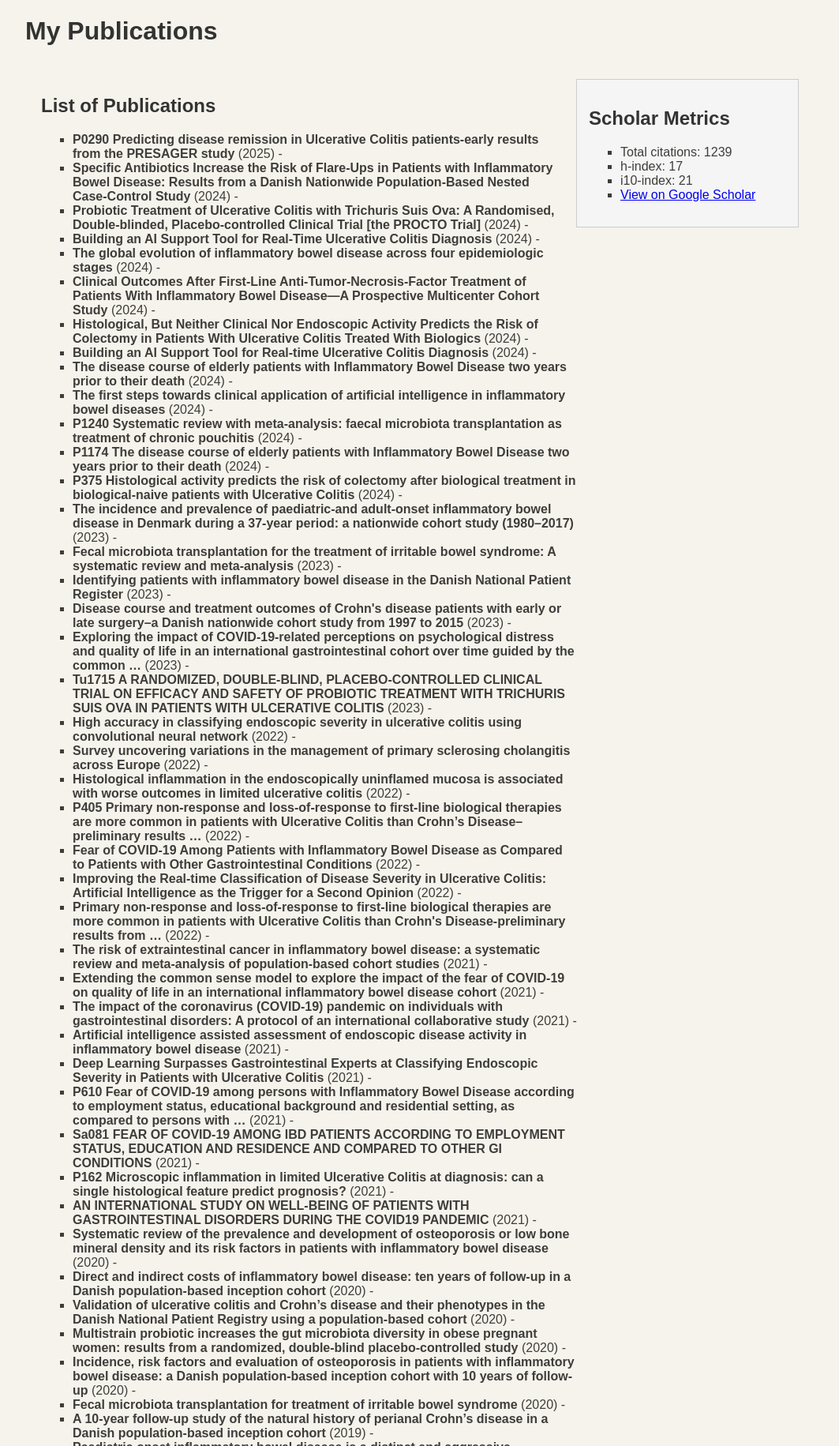
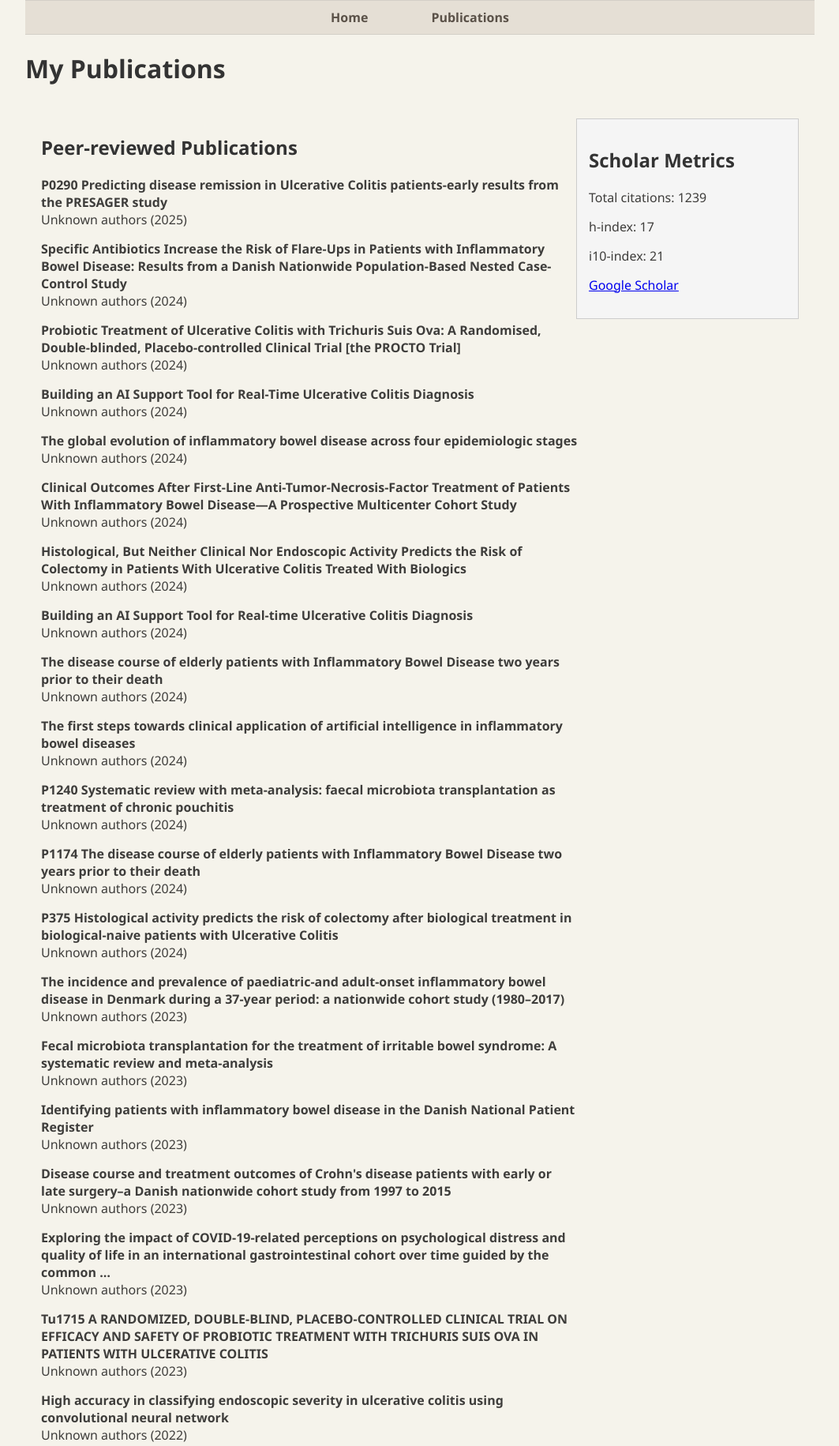
Before and after one commit to Bobby-zs-lo/Bobby-zs-lo.github.io, a plain HTML site: page publications.html in a window 1280 px wide. Shown: the top 1831 px of the page at 79% size, without its empty margins (108-1171 px from the left). Drawn offline with Linux system fonts and the light colour scheme.

Commit message:
navigation bar and updated publication list

```diff
--- a/publications.html
+++ b/publications.html
@@ -5,87 +5,104 @@
   <title>Publications - Bobby Zhao Sheng Lo</title>
   <link rel="stylesheet" href="style.css">
   <style>
-    body { font-family: sans-serif; max-width: 1000px; margin: auto; }
+    body { font-family: 'Segoe UI', sans-serif; max-width: 1000px; margin: auto; }
     .metrics { float: right; width: 250px; background: #f5f5f5; padding: 15px; margin: 20px; border: 1px solid #ccc; }
     .pubs { margin-right: 280px; padding: 20px; }
     h1, h2 { color: #333; }
+    ul { list-style-type: none; padding-left: 0; }
+    li { margin-bottom: 15px; }
+    .nav-bar { list-style: none; display: flex; justify-content: center; padding: 10px; background-color: #e5dfd5; margin: 0; }
+    .nav-bar li { margin: 0 20px; }
+    .nav-bar a { text-decoration: none; color: #5a5148; font-weight: bold; }
+    .nav-bar a:hover { text-decoration: underline; }
   </style>
 </head>
 <body>
+
+  <!-- ✅ Navigation Bar -->
+  <nav>
+    <ul class="nav-bar">
+      <li><a href="index.html">Home</a></li>
+      <li><a href="publications.html">Publications</a></li>
+    </ul>
+  </nav>
+
   <h1>My Publications</h1>
+
   <div class="metrics">
     <h2>Scholar Metrics</h2>
     <ul>
       <li>Total citations: 1239</li>
       <li>h-index: 17</li>
       <li>i10-index: 21</li>
-      <li><a href="https://scholar.google.com/citations?user=YrAJMdcAAAAJ" target="_blank">View on Google Scholar</a></li>
+      <li><a href="https://scholar.google.com/citations?user=YrAJMdcAAAAJ" target="_blank">Google Scholar</a></li>
     </ul>
   </div>
 
   <div class="pubs">
-    <h2>List of Publications</h2>
+    <h2>Peer-reviewed Publications</h2>
     <ul>
-<li><strong>P0290 Predicting disease remission in Ulcerative Colitis patients-early results from the PRESAGER study</strong> (2025) - </li>
-<li><strong>Specific Antibiotics Increase the Risk of Flare-Ups in Patients with Inflammatory Bowel Disease: Results from a Danish Nationwide Population-Based Nested Case-Control Study</strong> (2024) - </li>
-<li><strong>Probiotic Treatment of Ulcerative Colitis with Trichuris Suis Ova: A Randomised, Double-blinded, Placebo-controlled Clinical Trial [the PROCTO Trial]</strong> (2024) - </li>
-<li><strong>Building an AI Support Tool for Real-Time Ulcerative Colitis Diagnosis</strong> (2024) - </li>
-<li><strong>The global evolution of inflammatory bowel disease across four epidemiologic stages</strong> (2024) - </li>
-<li><strong>Clinical Outcomes After First-Line Anti-Tumor-Necrosis-Factor Treatment of Patients With Inflammatory Bowel Disease—A Prospective Multicenter Cohort Study</strong> (2024) - </li>
-<li><strong>Histological, But Neither Clinical Nor Endoscopic Activity Predicts the Risk of Colectomy in Patients With Ulcerative Colitis Treated With Biologics</strong> (2024) - </li>
-<li><strong>Building an AI Support Tool for Real-time Ulcerative Colitis Diagnosis</strong> (2024) - </li>
-<li><strong>The disease course of elderly patients with Inflammatory Bowel Disease two years prior to their death</strong> (2024) - </li>
-<li><strong>The first steps towards clinical application of artificial intelligence in inflammatory bowel diseases</strong> (2024) - </li>
-<li><strong>P1240 Systematic review with meta-analysis: faecal microbiota transplantation as treatment of chronic pouchitis</strong> (2024) - </li>
-<li><strong>P1174 The disease course of elderly patients with Inflammatory Bowel Disease two years prior to their death</strong> (2024) - </li>
-<li><strong>P375 Histological activity predicts the risk of colectomy after biological treatment in biological-naive patients with Ulcerative Colitis</strong> (2024) - </li>
-<li><strong>The incidence and prevalence of paediatric-and adult-onset inflammatory bowel disease in Denmark during a 37-year period: a nationwide cohort study (1980–2017)</strong> (2023) - </li>
-<li><strong>Fecal microbiota transplantation for the treatment of irritable bowel syndrome: A systematic review and meta-analysis</strong> (2023) - </li>
-<li><strong>Identifying patients with inflammatory bowel disease in the Danish National Patient Register</strong> (2023) - </li>
-<li><strong>Disease course and treatment outcomes of Crohn's disease patients with early or late surgery–a Danish nationwide cohort study from 1997 to 2015</strong> (2023) - </li>
-<li><strong>Exploring the impact of COVID-19-related perceptions on psychological distress and quality of life in an international gastrointestinal cohort over time guided by the common …</strong> (2023) - </li>
-<li><strong>Tu1715 A RANDOMIZED, DOUBLE-BLIND, PLACEBO-CONTROLLED CLINICAL TRIAL ON EFFICACY AND SAFETY OF PROBIOTIC TREATMENT WITH TRICHURIS SUIS OVA IN PATIENTS WITH ULCERATIVE COLITIS</strong> (2023) - </li>
-<li><strong>High accuracy in classifying endoscopic severity in ulcerative colitis using convolutional neural network</strong> (2022) - </li>
-<li><strong>Survey uncovering variations in the management of primary sclerosing cholangitis across Europe</strong> (2022) - </li>
-<li><strong>Histological inflammation in the endoscopically uninflamed mucosa is associated with worse outcomes in limited ulcerative colitis</strong> (2022) - </li>
-<li><strong>P405 Primary non-response and loss-of-response to first-line biological therapies are more common in patients with Ulcerative Colitis than Crohn’s Disease–preliminary results …</strong> (2022) - </li>
-<li><strong>Fear of COVID-19 Among Patients with Inflammatory Bowel Disease as Compared to Patients with Other Gastrointestinal Conditions</strong> (2022) - </li>
-<li><strong>Improving the Real-time Classification of Disease Severity in Ulcerative Colitis: Artificial Intelligence as the Trigger for a Second Opinion</strong> (2022) - </li>
-<li><strong>Primary non-response and loss-of-response to first-line biological therapies are more common in patients with Ulcerative Colitis than Crohn's Disease-preliminary results from …</strong> (2022) - </li>
-<li><strong>The risk of extraintestinal cancer in inflammatory bowel disease: a systematic review and meta-analysis of population-based cohort studies</strong> (2021) - </li>
-<li><strong>Extending the common sense model to explore the impact of the fear of COVID-19 on quality of life in an international inflammatory bowel disease cohort</strong> (2021) - </li>
-<li><strong>The impact of the coronavirus (COVID-19) pandemic on individuals with gastrointestinal disorders: A protocol of an international collaborative study</strong> (2021) - </li>
-<li><strong>Artificial intelligence assisted assessment of endoscopic disease activity in inflammatory bowel disease</strong> (2021) - </li>
-<li><strong>Deep Learning Surpasses Gastrointestinal Experts at Classifying Endoscopic Severity in Patients with Ulcerative Colitis</strong> (2021) - </li>
-<li><strong>P610 Fear of COVID-19 among persons with Inflammatory Bowel Disease according to employment status, educational background and residential setting, as compared to persons with …</strong> (2021) - </li>
-<li><strong>Sa081 FEAR OF COVID-19 AMONG IBD PATIENTS ACCORDING TO EMPLOYMENT STATUS, EDUCATION AND RESIDENCE AND COMPARED TO OTHER GI CONDITIONS</strong> (2021) - </li>
-<li><strong>P162 Microscopic inflammation in limited Ulcerative Colitis at diagnosis: can a single histological feature predict prognosis?</strong> (2021) - </li>
-<li><strong>AN INTERNATIONAL STUDY ON WELL-BEING OF PATIENTS WITH GASTROINTESTINAL DISORDERS DURING THE COVID19 PANDEMIC</strong> (2021) - </li>
-<li><strong>Systematic review of the prevalence and development of osteoporosis or low bone mineral density and its risk factors in patients with inflammatory bowel disease</strong> (2020) - </li>
-<li><strong>Direct and indirect costs of inflammatory bowel disease: ten years of follow-up in a Danish population-based inception cohort</strong> (2020) - </li>
-<li><strong>Validation of ulcerative colitis and Crohn’s disease and their phenotypes in the Danish National Patient Registry using a population-based cohort</strong> (2020) - </li>
-<li><strong>Multistrain probiotic increases the gut microbiota diversity in obese pregnant women: results from a randomized, double-blind placebo-controlled study</strong> (2020) - </li>
-<li><strong>Incidence, risk factors and evaluation of osteoporosis in patients with inflammatory bowel disease: a Danish population-based inception cohort with 10 years of follow-up</strong> (2020) - </li>
-<li><strong>Fecal microbiota transplantation for treatment of irritable bowel syndrome</strong> (2020) - </li>
-<li><strong>A 10-year follow-up study of the natural history of perianal Crohn’s disease in a Danish population-based inception cohort</strong> (2019) - </li>
-<li><strong>Paediatric onset inflammatory bowel disease is a distinct and aggressive phenotype—a comparative population‐based study</strong> (2019) - </li>
-<li><strong>Health-related quality of life in inflammatory bowel disease in a Danish population-based inception cohort</strong> (2019) - </li>
-<li><strong>P743 Bone mineral disease is insufficiently evaluated in patients with inflammatory bowel disease at risk of metabolic bone disease: results from a Danish population-based …</strong> (2019) - </li>
-<li><strong>DOP82 Direct and indirect costs of inflammatory bowel disease in the biological era; 10 years of follow-up in a Danish population-based inception cohort</strong> (2019) - </li>
-<li><strong>Faecal microbiota transplantation alters gut microbiota in patients with irritable bowel syndrome: results from a randomised, double-blind placebo-controlled study</strong> (2018) - </li>
-<li><strong>Characterization of the enhancer and promoter landscape of inflammatory bowel disease from human colon biopsies</strong> (2018) - </li>
-<li><strong>Changes in disease behaviour and location in patients with Crohn’s disease after seven years of follow-up: a Danish population-based inception cohort</strong> (2018) - </li>
-<li><strong>Systematic review and meta‐analysis: assessment of factors affecting disability in inflammatory bowel disease and the reliability of the inflammatory bowel disease disability index</strong> (2018) - </li>
-<li><strong>Disease activity, steroid use and extraintestinal manifestation are associated with increased disability in patients with inflammatory bowel disease using the inflammatory …</strong> (2018) - </li>
-<li><strong>914-Fecal microbiota transplantation alters gut microbiota in patients with irritable bowel syndrome: Results from a randomized, double-blind placebo controlled study</strong> (2018) - </li>
-<li><strong>P813 Occurrence, disease course and prognosis of perianal Crohn’s disease in a Danish population-based inception cohort—a 10-year follow-up study</strong> (2018) - </li>
-<li><strong>DOP041 Surgery and hospitalisation in patients with inflammatory bowel disease; 10-year follow-up of a Danish population-based inception cohort</strong> (2018) - </li>
-<li><strong>P786 The use and escalation of treatments in patients with inflammatory bowel disease; a 10 years follow-up of a Danish population-based inception cohort</strong> (2018) - </li>
-<li><strong>Y-ECCO Literature Review: Bobby Zhao Sheng Lo Bobby Zhao Sheng Lo</strong> (2017) - </li>
-<li><strong>Health-related quality of life in inflammatory bowel disease in a Danish population-based inception cohort</strong> (2016) - </li>
-<li><strong>Multi-strain Probiotic Increases the Gut Microbiota Diversity in Obese Pregnant Women: Results from a Randomized, Double-blind Placebo-controlled Study</strong> (N/A) - </li>
+<li><strong>P0290 Predicting disease remission in Ulcerative Colitis patients-early results from the PRESAGER study</strong><br>Unknown authors (2025)<br><em></em></li>
+<li><strong>Specific Antibiotics Increase the Risk of Flare-Ups in Patients with Inflammatory Bowel Disease: Results from a Danish Nationwide Population-Based Nested Case-Control Study</strong><br>Unknown authors (2024)<br><em></em></li>
+<li><strong>Probiotic Treatment of Ulcerative Colitis with Trichuris Suis Ova: A Randomised, Double-blinded, Placebo-controlled Clinical Trial [the PROCTO Trial]</strong><br>Unknown authors (2024)<br><em></em></li>
+<li><strong>Building an AI Support Tool for Real-Time Ulcerative Colitis Diagnosis</strong><br>Unknown authors (2024)<br><em></em></li>
+<li><strong>The global evolution of inflammatory bowel disease across four epidemiologic stages</strong><br>Unknown authors (2024)<br><em></em></li>
+<li><strong>Clinical Outcomes After First-Line Anti-Tumor-Necrosis-Factor Treatment of Patients With Inflammatory Bowel Disease—A Prospective Multicenter Cohort Study</strong><br>Unknown authors (2024)<br><em></em></li>
+<li><strong>Histological, But Neither Clinical Nor Endoscopic Activity Predicts the Risk of Colectomy in Patients With Ulcerative Colitis Treated With Biologics</strong><br>Unknown authors (2024)<br><em></em></li>
+<li><strong>Building an AI Support Tool for Real-time Ulcerative Colitis Diagnosis</strong><br>Unknown authors (2024)<br><em></em></li>
+<li><strong>The disease course of elderly patients with Inflammatory Bowel Disease two years prior to their death</strong><br>Unknown authors (2024)<br><em></em></li>
+<li><strong>The first steps towards clinical application of artificial intelligence in inflammatory bowel diseases</strong><br>Unknown authors (2024)<br><em></em></li>
+<li><strong>P1240 Systematic review with meta-analysis: faecal microbiota transplantation as treatment of chronic pouchitis</strong><br>Unknown authors (2024)<br><em></em></li>
+<li><strong>P1174 The disease course of elderly patients with Inflammatory Bowel Disease two years prior to their death</strong><br>Unknown authors (2024)<br><em></em></li>
+<li><strong>P375 Histological activity predicts the risk of colectomy after biological treatment in biological-naive patients with Ulcerative Colitis</strong><br>Unknown authors (2024)<br><em></em></li>
+<li><strong>The incidence and prevalence of paediatric-and adult-onset inflammatory bowel disease in Denmark during a 37-year period: a nationwide cohort study (1980–2017)</strong><br>Unknown authors (2023)<br><em></em></li>
+<li><strong>Fecal microbiota transplantation for the treatment of irritable bowel syndrome: A systematic review and meta-analysis</strong><br>Unknown authors (2023)<br><em></em></li>
+<li><strong>Identifying patients with inflammatory bowel disease in the Danish National Patient Register</strong><br>Unknown authors (2023)<br><em></em></li>
+<li><strong>Disease course and treatment outcomes of Crohn's disease patients with early or late surgery–a Danish nationwide cohort study from 1997 to 2015</strong><br>Unknown authors (2023)<br><em></em></li>
+<li><strong>Exploring the impact of COVID-19-related perceptions on psychological distress and quality of life in an international gastrointestinal cohort over time guided by the common …</strong><br>Unknown authors (2023)<br><em></em></li>
+<li><strong>Tu1715 A RANDOMIZED, DOUBLE-BLIND, PLACEBO-CONTROLLED CLINICAL TRIAL ON EFFICACY AND SAFETY OF PROBIOTIC TREATMENT WITH TRICHURIS SUIS OVA IN PATIENTS WITH ULCERATIVE COLITIS</strong><br>Unknown authors (2023)<br><em></em></li>
+<li><strong>High accuracy in classifying endoscopic severity in ulcerative colitis using convolutional neural network</strong><br>Unknown authors (2022)<br><em></em></li>
+<li><strong>Survey uncovering variations in the management of primary sclerosing cholangitis across Europe</strong><br>Unknown authors (2022)<br><em></em></li>
+<li><strong>Histological inflammation in the endoscopically uninflamed mucosa is associated with worse outcomes in limited ulcerative colitis</strong><br>Unknown authors (2022)<br><em></em></li>
+<li><strong>P405 Primary non-response and loss-of-response to first-line biological therapies are more common in patients with Ulcerative Colitis than Crohn’s Disease–preliminary results …</strong><br>Unknown authors (2022)<br><em></em></li>
+<li><strong>Fear of COVID-19 Among Patients with Inflammatory Bowel Disease as Compared to Patients with Other Gastrointestinal Conditions</strong><br>Unknown authors (2022)<br><em></em></li>
+<li><strong>Improving the Real-time Classification of Disease Severity in Ulcerative Colitis: Artificial Intelligence as the Trigger for a Second Opinion</strong><br>Unknown authors (2022)<br><em></em></li>
+<li><strong>Primary non-response and loss-of-response to first-line biological therapies are more common in patients with Ulcerative Colitis than Crohn's Disease-preliminary results from …</strong><br>Unknown authors (2022)<br><em></em></li>
+<li><strong>The risk of extraintestinal cancer in inflammatory bowel disease: a systematic review and meta-analysis of population-based cohort studies</strong><br>Unknown authors (2021)<br><em></em></li>
+<li><strong>Extending the common sense model to explore the impact of the fear of COVID-19 on quality of life in an international inflammatory bowel disease cohort</strong><br>Unknown authors (2021)<br><em></em></li>
+<li><strong>The impact of the coronavirus (COVID-19) pandemic on individuals with gastrointestinal disorders: A protocol of an international collaborative study</strong><br>Unknown authors (2021)<br><em></em></li>
+<li><strong>Artificial intelligence assisted assessment of endoscopic disease activity in inflammatory bowel disease</strong><br>Unknown authors (2021)<br><em></em></li>
+<li><strong>Deep Learning Surpasses Gastrointestinal Experts at Classifying Endoscopic Severity in Patients with Ulcerative Colitis</strong><br>Unknown authors (2021)<br><em></em></li>
+<li><strong>P610 Fear of COVID-19 among persons with Inflammatory Bowel Disease according to employment status, educational background and residential setting, as compared to persons with …</strong><br>Unknown authors (2021)<br><em></em></li>
+<li><strong>Sa081 FEAR OF COVID-19 AMONG IBD PATIENTS ACCORDING TO EMPLOYMENT STATUS, EDUCATION AND RESIDENCE AND COMPARED TO OTHER GI CONDITIONS</strong><br>Unknown authors (2021)<br><em></em></li>
+<li><strong>P162 Microscopic inflammation in limited Ulcerative Colitis at diagnosis: can a single histological feature predict prognosis?</strong><br>Unknown authors (2021)<br><em></em></li>
+<li><strong>AN INTERNATIONAL STUDY ON WELL-BEING OF PATIENTS WITH GASTROINTESTINAL DISORDERS DURING THE COVID19 PANDEMIC</strong><br>Unknown authors (2021)<br><em></em></li>
+<li><strong>Systematic review of the prevalence and development of osteoporosis or low bone mineral density and its risk factors in patients with inflammatory bowel disease</strong><br>Unknown authors (2020)<br><em></em></li>
+<li><strong>Direct and indirect costs of inflammatory bowel disease: ten years of follow-up in a Danish population-based inception cohort</strong><br>Unknown authors (2020)<br><em></em></li>
+<li><strong>Validation of ulcerative colitis and Crohn’s disease and their phenotypes in the Danish National Patient Registry using a population-based cohort</strong><br>Unknown authors (2020)<br><em></em></li>
+<li><strong>Multistrain probiotic increases the gut microbiota diversity in obese pregnant women: results from a randomized, double-blind placebo-controlled study</strong><br>Unknown authors (2020)<br><em></em></li>
+<li><strong>Incidence, risk factors and evaluation of osteoporosis in patients with inflammatory bowel disease: a Danish population-based inception cohort with 10 years of follow-up</strong><br>Unknown authors (2020)<br><em></em></li>
+<li><strong>Fecal microbiota transplantation for treatment of irritable bowel syndrome</strong><br>Unknown authors (2020)<br><em></em></li>
+<li><strong>A 10-year follow-up study of the natural history of perianal Crohn’s disease in a Danish population-based inception cohort</strong><br>Unknown authors (2019)<br><em></em></li>
+<li><strong>Paediatric onset inflammatory bowel disease is a distinct and aggressive phenotype—a comparative population‐based study</strong><br>Unknown authors (2019)<br><em></em></li>
+<li><strong>Health-related quality of life in inflammatory bowel disease in a Danish population-based inception cohort</strong><br>Unknown authors (2019)<br><em></em></li>
+<li><strong>P743 Bone mineral disease is insufficiently evaluated in patients with inflammatory bowel disease at risk of metabolic bone disease: results from a Danish population-based …</strong><br>Unknown authors (2019)<br><em></em></li>
+<li><strong>DOP82 Direct and indirect costs of inflammatory bowel disease in the biological era; 10 years of follow-up in a Danish population-based inception cohort</strong><br>Unknown authors (2019)<br><em></em></li>
+<li><strong>Faecal microbiota transplantation alters gut microbiota in patients with irritable bowel syndrome: results from a randomised, double-blind placebo-controlled study</strong><br>Unknown authors (2018)<br><em></em></li>
+<li><strong>Characterization of the enhancer and promoter landscape of inflammatory bowel disease from human colon biopsies</strong><br>Unknown authors (2018)<br><em></em></li>
+<li><strong>Changes in disease behaviour and location in patients with Crohn’s disease after seven years of follow-up: a Danish population-based inception cohort</strong><br>Unknown authors (2018)<br><em></em></li>
+<li><strong>Systematic review and meta‐analysis: assessment of factors affecting disability in inflammatory bowel disease and the reliability of the inflammatory bowel disease disability index</strong><br>Unknown authors (2018)<br><em></em></li>
+<li><strong>Disease activity, steroid use and extraintestinal manifestation are associated with increased disability in patients with inflammatory bowel disease using the inflammatory …</strong><br>Unknown authors (2018)<br><em></em></li>
+<li><strong>914-Fecal microbiota transplantation alters gut microbiota in patients with irritable bowel syndrome: Results from a randomized, double-blind placebo controlled study</strong><br>Unknown authors (2018)<br><em></em></li>
+<li><strong>P813 Occurrence, disease course and prognosis of perianal Crohn’s disease in a Danish population-based inception cohort—a 10-year follow-up study</strong><br>Unknown authors (2018)<br><em></em></li>
+<li><strong>DOP041 Surgery and hospitalisation in patients with inflammatory bowel disease; 10-year follow-up of a Danish population-based inception cohort</strong><br>Unknown authors (2018)<br><em></em></li>
+<li><strong>P786 The use and escalation of treatments in patients with inflammatory bowel disease; a 10 years follow-up of a Danish population-based inception cohort</strong><br>Unknown authors (2018)<br><em></em></li>
+<li><strong>Y-ECCO Literature Review: Bobby Zhao Sheng Lo Bobby Zhao Sheng Lo</strong><br>Unknown authors (2017)<br><em></em></li>
+<li><strong>Health-related quality of life in inflammatory bowel disease in a Danish population-based inception cohort</strong><br>Unknown authors (2016)<br><em></em></li>
+<li><strong>Multi-strain Probiotic Increases the Gut Microbiota Diversity in Obese Pregnant Women: Results from a Randomized, Double-blind Placebo-controlled Study</strong><br>Unknown authors (n.d.)<br><em></em></li>
 
     </ul>
   </div>
+
 </body>
 </html>
--- a/style.css
+++ b/style.css
@@ -47,3 +47,33 @@ footer {
     border: 4px solid #d7d2cb;
     box-shadow: 0 4px 10px rgba(0, 0, 0, 0.1);
 }
+
+/* Navigation Bar */
+nav {
+    background-color: #e5dfd5;
+    border-top: 1px solid #d3cfc7;
+    border-bottom: 1px solid #d3cfc7;
+}
+
+.nav-bar {
+    list-style-type: none;
+    margin: 0;
+    padding: 10px 0;
+    display: flex;
+    justify-content: center;
+    gap: 40px;
+}
+
+.nav-bar li {
+    display: inline;
+}
+
+.nav-bar a {
+    text-decoration: none;
+    color: #5a5148;
+    font-weight: bold;
+}
+
+.nav-bar a:hover {
+    text-decoration: underline;
+}
```
Also changed, not shown: index.html (+15 -7 lines), 1 other file.
